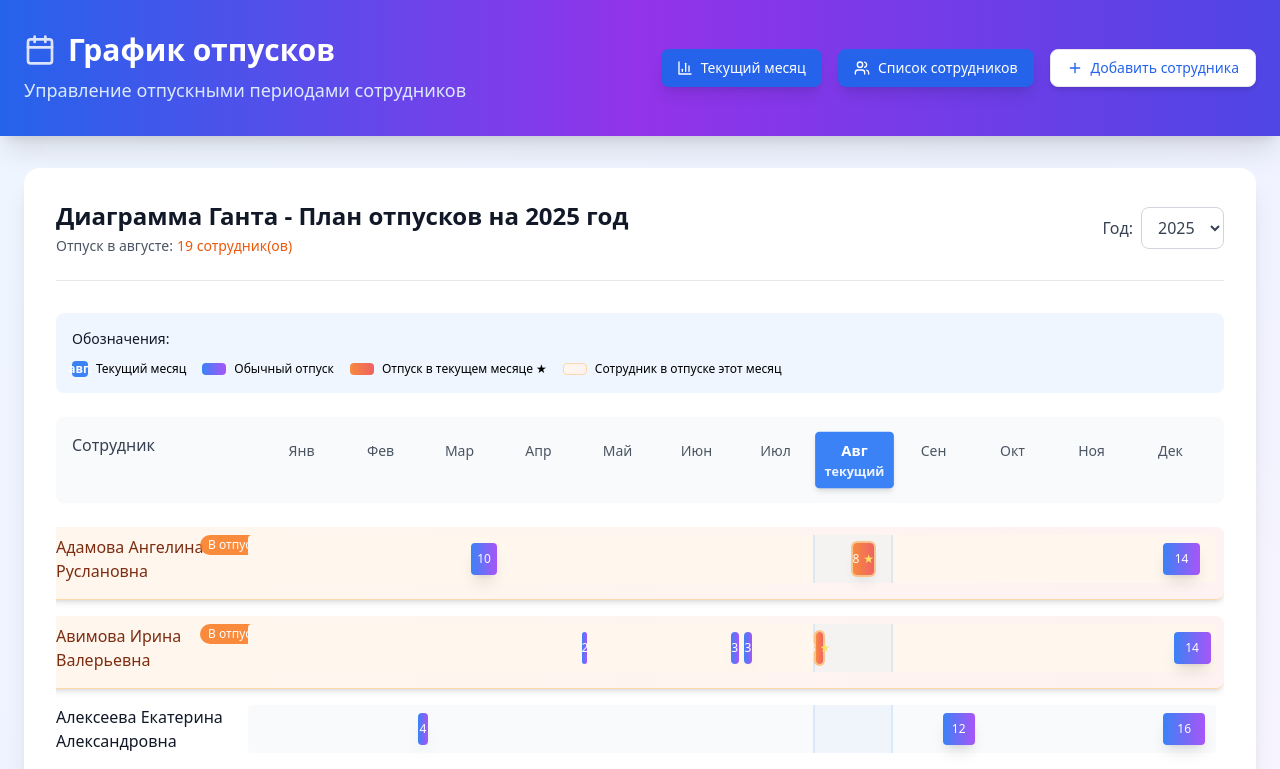
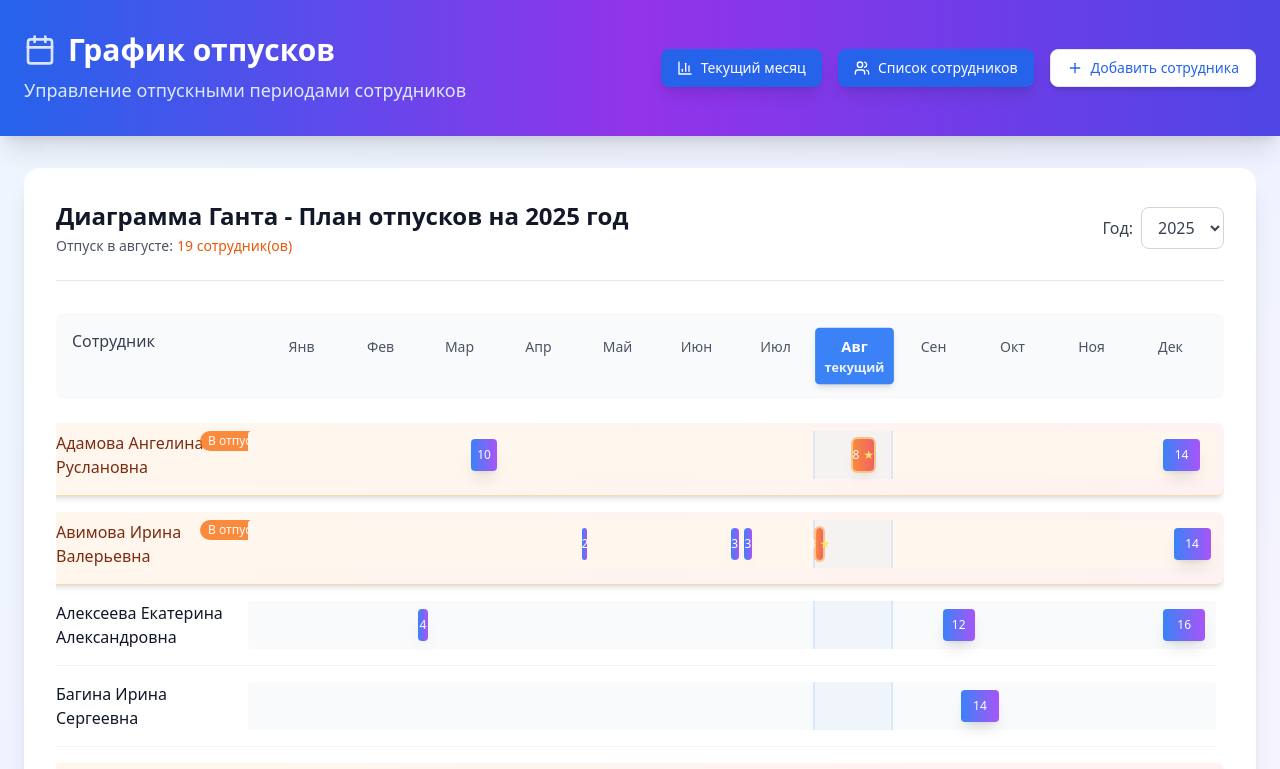
Before and after one commit to Kirill-Romanov-IT/Employee-vacation-schedule, a React (Vite) app: page / in a window 1280 px wide. Shown: the top 769 px of the page. Built offline with nearby package versions, Linux system fonts and the light colour scheme.

Commit message:
Remove legend section from the UI and adjust the height of the employee rows container for better visibility.

```diff
--- a/src/App.tsx
+++ b/src/App.tsx
@@ -349,30 +349,7 @@ function App() {
             </div>
           </div>
 
-          {/* Legend */}
-          <div className="bg-blue-50 rounded-lg p-4 mb-6">
-            <h3 className="text-sm font-medium text-gray-900 mb-3">Обозначения:</h3>
-            <div className="flex flex-wrap gap-4 text-xs">
-              <div className="flex items-center gap-2">
-                <div className="w-4 h-4 bg-blue-500 text-white rounded flex items-center justify-center text-xs font-bold">
-                  {new Date().toLocaleDateString('ru-RU', { month: 'short' })}
-                </div>
-                <span>Текущий месяц</span>
-              </div>
-              <div className="flex items-center gap-2">
-                <div className="w-6 h-3 bg-gradient-to-r from-blue-500 to-purple-500 rounded"></div>
-                <span>Обычный отпуск</span>
-              </div>
-              <div className="flex items-center gap-2">
-                <div className="w-6 h-3 bg-gradient-to-r from-orange-500 to-red-500 rounded animate-pulse"></div>
-                <span>Отпуск в текущем месяце ★</span>
-              </div>
-              <div className="flex items-center gap-2">
-                <div className="w-6 h-3 bg-gradient-to-r from-orange-50 to-red-50 border border-orange-200 rounded"></div>
-                <span>Сотрудник в отпуске этот месяц</span>
-              </div>
-            </div>
-          </div>
+
 
           {/* Gantt Chart */}
           <div className="space-y-6">
@@ -399,7 +376,7 @@ function App() {
             </div>
 
             {/* Employee Rows Container with fixed height and scroll */}
-            <div className="max-h-96 overflow-y-auto space-y-4 pr-2">
+            <div className="max-h-[600px] overflow-y-auto space-y-4 pr-2">
               {/* Employee Rows */}
               {employees.map((employee) => {
                 const isOnVacationThisMonth = isEmployeeOnVacationThisMonth(employee);
```
